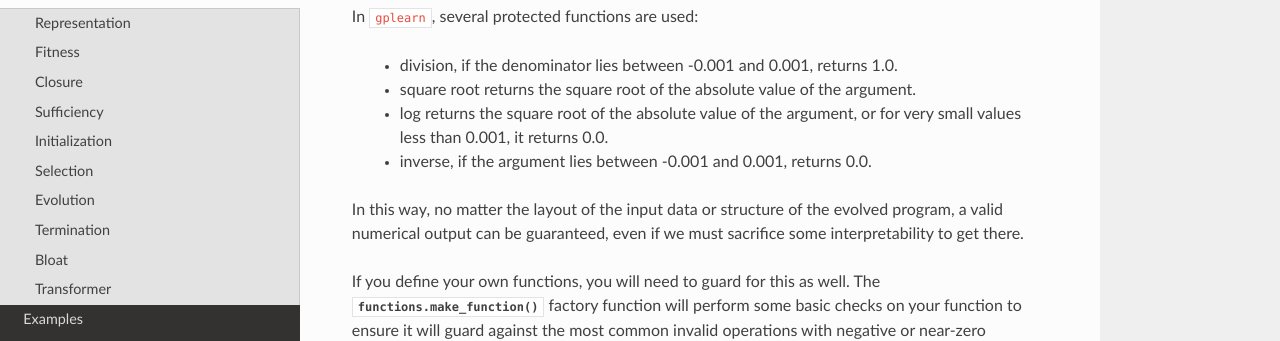
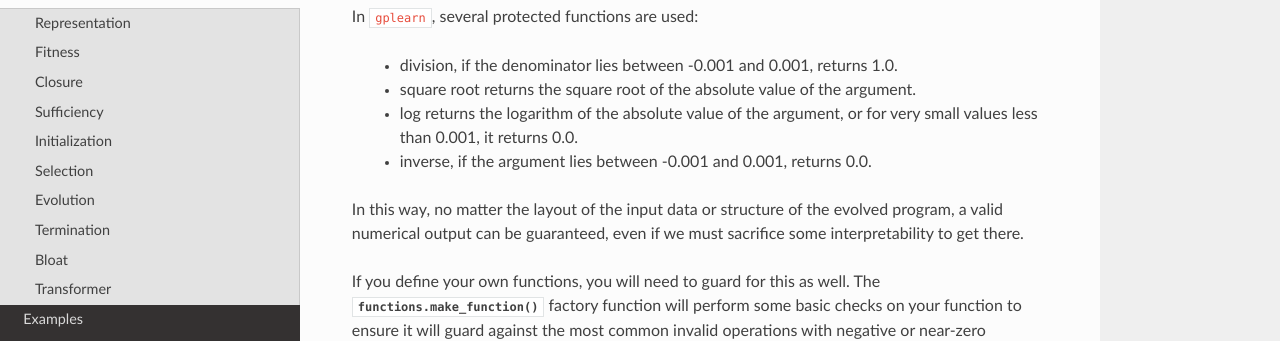
Before and after one commit to trevorstephens/gplearn, a Sphinx documentation site: the page built from doc/intro.rst, in a window 1280 px wide and 900 px high, scrolled down 4721 px. Shown: the part 154-495 px from the top of the window. Built offline with Sphinx 7.4.7 and the Read the Docs theme 2.0.0, drawn with Linux system fonts in a browser that asks for light colours.

Commit message:
Fix typo for log function definition in docs. (#75)
"log returns the logarithm" instead of "log returns the square root" (which is similar to the row above).

```diff
--- a/doc/intro.rst
+++ b/doc/intro.rst
@@ -242,7 +242,7 @@ In ``gplearn``, several protected functions are used:
       1.0.
     - square root returns the square root of the absolute value of the
       argument.
-    - log returns the square root of the absolute value of the argument, or
+    - log returns the logarithm of the absolute value of the argument, or
       for very small values less than 0.001, it returns 0.0.
     - inverse, if the argument lies between -0.001 and 0.001, returns 0.0.
 
```
